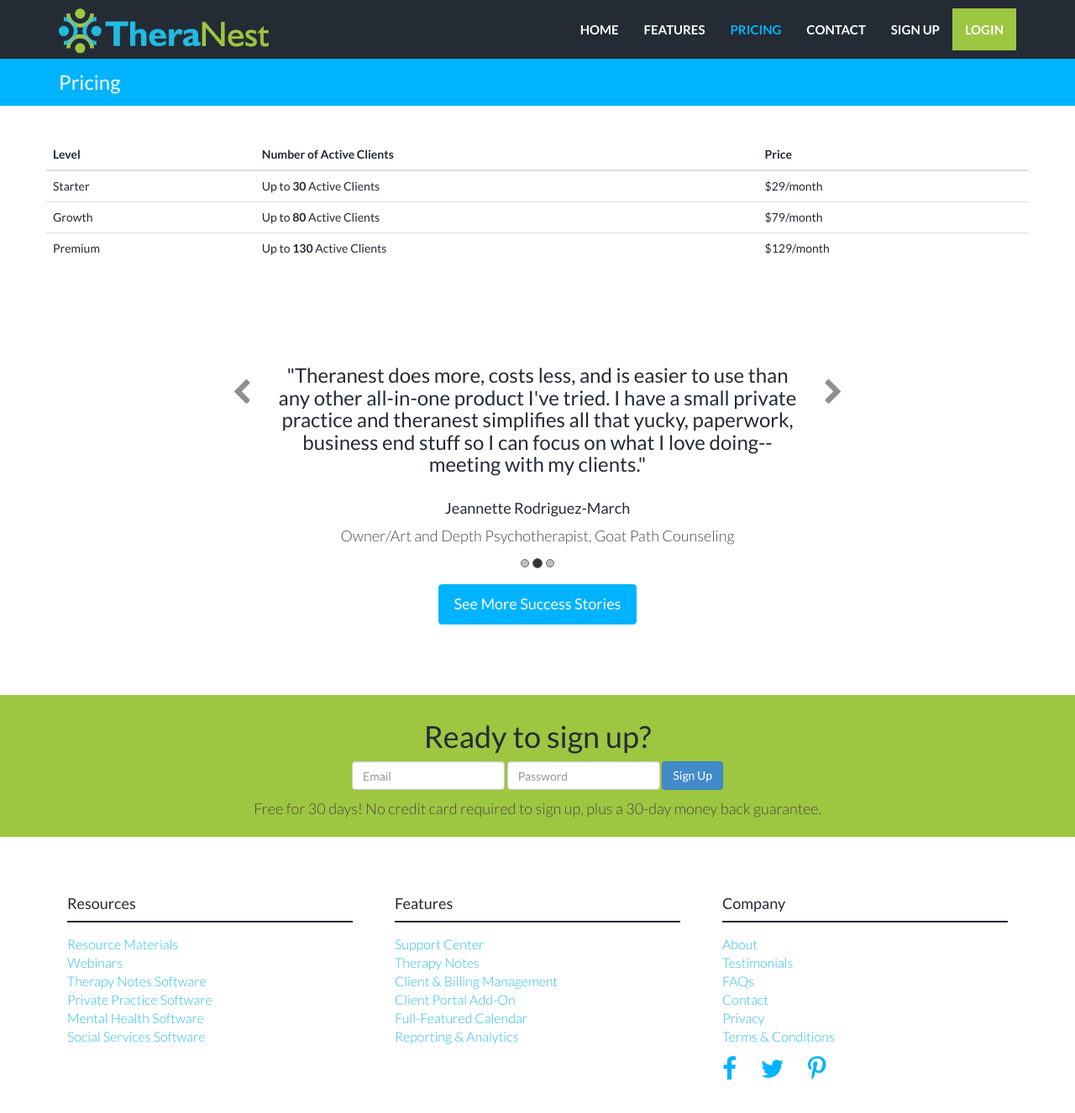
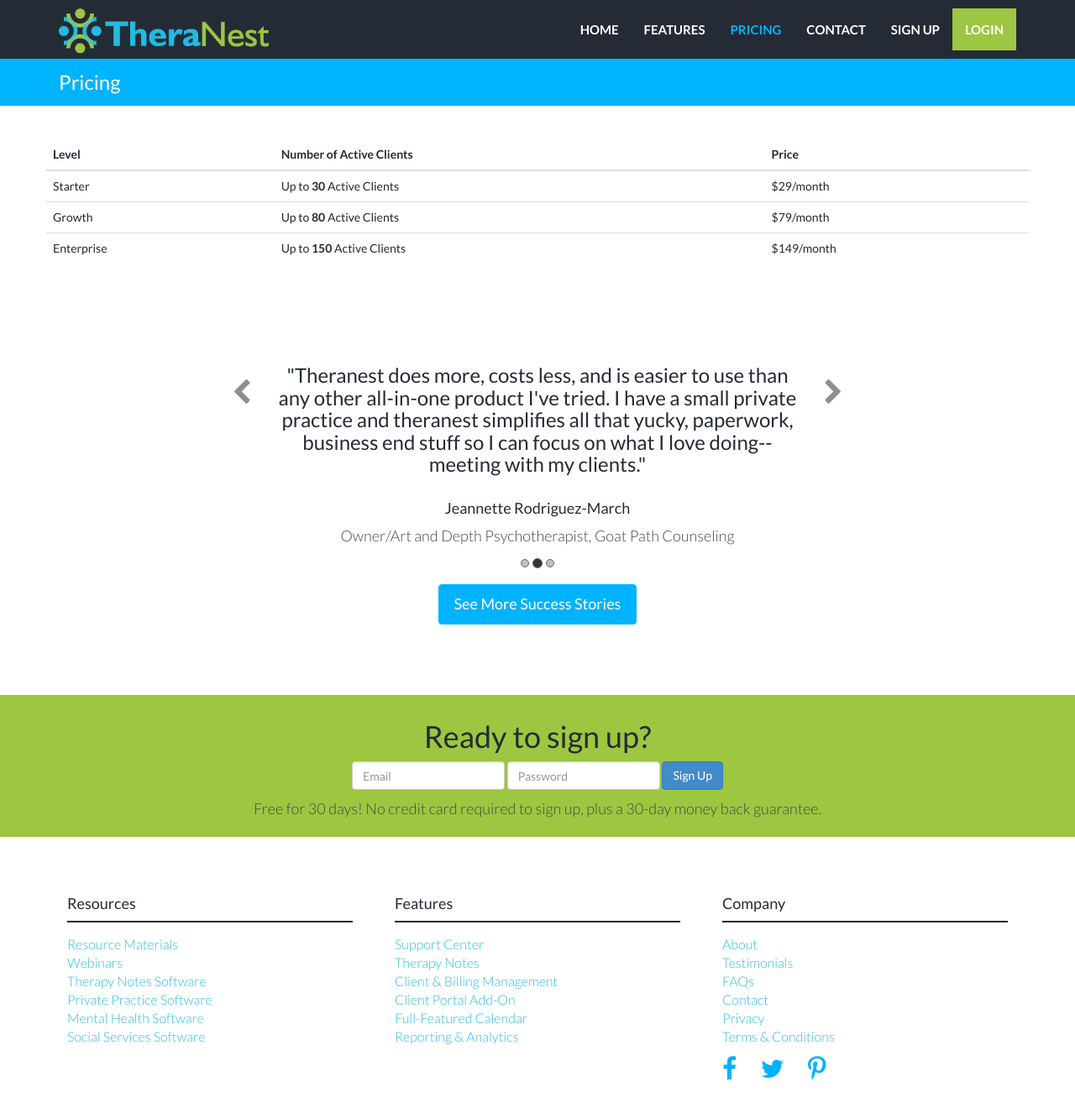
Before and after one commit to kaylacille/theranest-update, a Jekyll site: the page built from pricing.html, in a window 1280 px wide and 1361 px high. Shown: the top 1326 px of the window at 84% size. Built offline with Jekyll 4.4.1, drawn with Linux system fonts in a browser that asks for light colours; nearby versions of some CDN libraries.

Commit message:
Add pricing page

```diff
--- a/pricing.html
+++ b/pricing.html
@@ -25,9 +25,9 @@
               <td>$79/month</td>
             </tr>
             <tr>
-              <td>Premium</td>
-              <td>Up to <b>130</b> Active Clients</td>
-              <td>$129/month</td>
+              <td>Enterprise</td>
+              <td>Up to <b>150</b> Active Clients</td>
+              <td>$149/month</td>
             </tr>
           </tbody>
         </table>
```
